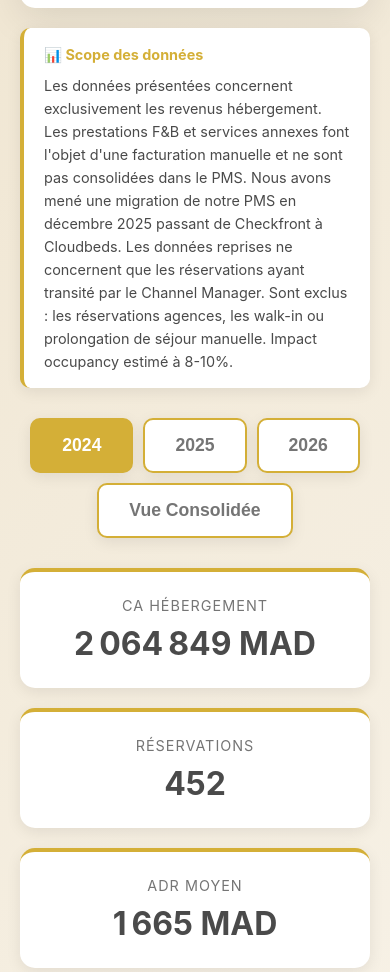
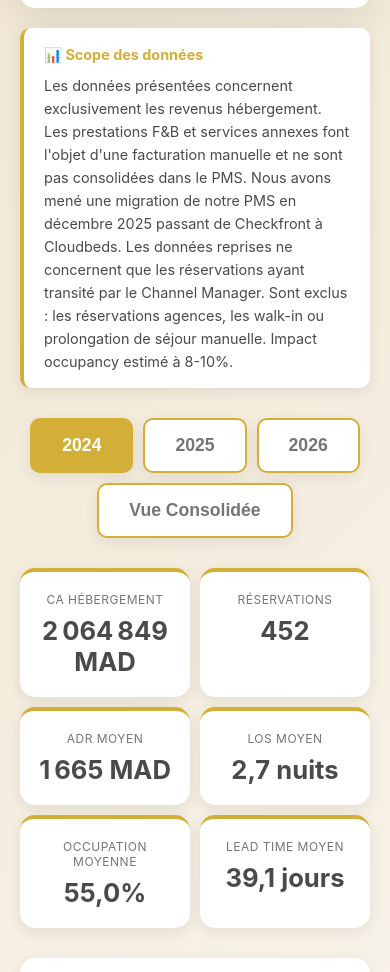
Before and after one commit to MargoHospitality/palais-chadmi-dashboard, a website: page index.html in a window 390 px wide. Shown: the part 129-1101 px from the top of the page. Drawn offline with nearby package versions, Linux system fonts and the light colour scheme.

Commit message:
Display KPIs on single line
- Changed grid from auto-fit to 6 fixed columns
- Reduced padding and font sizes for compact display
- Mobile: 2 columns layout
- All 6 KPIs now fit on one horizontal line

```diff
--- a/index.html
+++ b/index.html
@@ -119,14 +119,14 @@
 
         .kpi-grid {
             display: grid;
-            grid-template-columns: repeat(auto-fit, minmax(250px, 1fr));
-            gap: 20px;
+            grid-template-columns: repeat(6, 1fr);
+            gap: 15px;
             margin-bottom: 30px;
         }
 
         .kpi-card {
             background: white;
-            padding: 25px;
+            padding: 20px 15px;
             border-radius: 15px;
             box-shadow: 0 4px 15px rgba(0,0,0,0.08);
             text-align: center;
@@ -134,15 +134,15 @@
         }
 
         .kpi-label {
-            font-size: 0.9em;
+            font-size: 0.75em;
             color: var(--grey);
             text-transform: uppercase;
-            letter-spacing: 1px;
-            margin-bottom: 10px;
+            letter-spacing: 0.5px;
+            margin-bottom: 8px;
         }
 
         .kpi-value {
-            font-size: 2em;
+            font-size: 1.6em;
             font-weight: 700;
             color: var(--dark-grey);
         }
@@ -200,7 +200,8 @@
             }
 
             .kpi-grid {
-                grid-template-columns: 1fr;
+                grid-template-columns: repeat(2, 1fr);
+                gap: 10px;
             }
 
             header {
```
